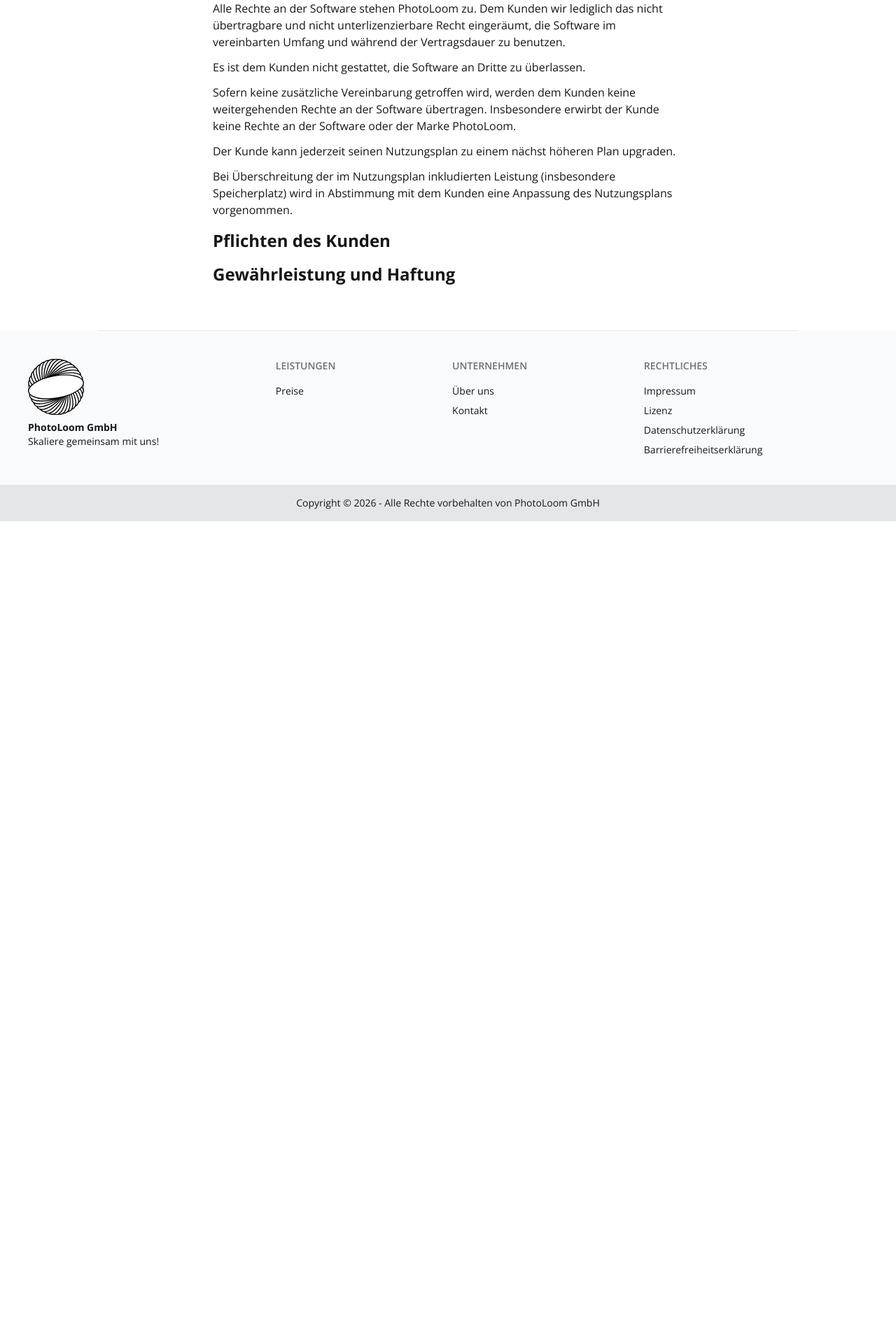
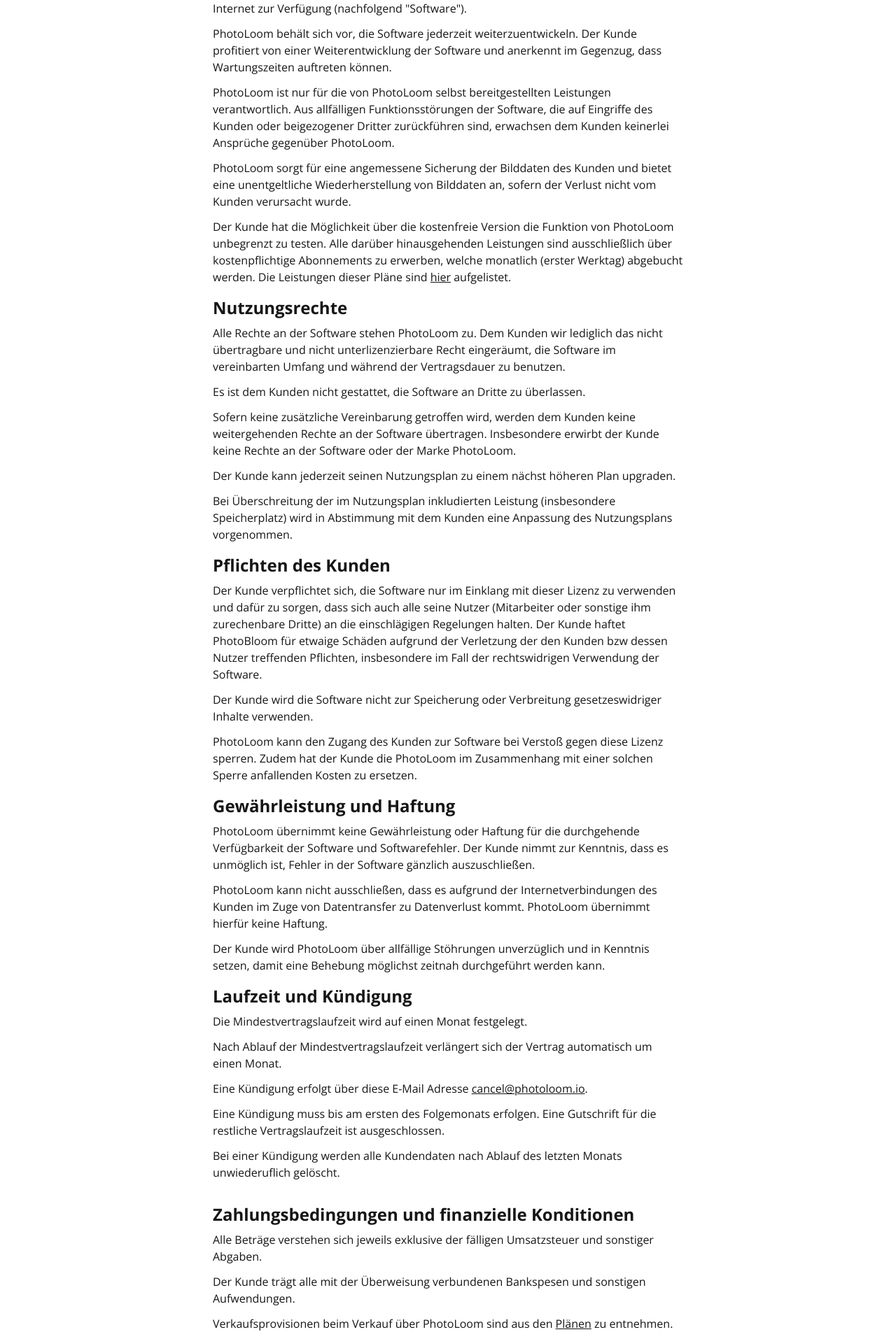
Before and after one commit to FlorianBreuker/dir-webshop, a SvelteKit app: page /license in a window 1280 px wide. Shown: the part 416-2320 px from the top of the page at 70% size. Before the commit the page ends 1161 px from the top, so only its background shows below. Built offline with nearby package versions, Linux system fonts and the light colour scheme.

Commit message:
finalized Lizenzbestimmungen

```diff
--- a/src/routes/(marketing)/+layout.svelte
+++ b/src/routes/(marketing)/+layout.svelte
@@ -61,7 +61,8 @@
 
   <footer class="footer sm:footer-horizontal footer-center bg-base-300 text-base-content p-4">
     <aside>
-      <p>Copyright © {new Date().getFullYear()} - Alle Rechte vorbehalten von PhotoLoom GmbH</p>
+      <p>Copyright © {new Date().getFullYear()} - Alle Rechte vorbehalten von PhotoLoom GmbH - Ein fiktives Projekt von
+        einem Studenten der TU Wien - Es werden keinerlei Leistungen angeboten</p>
     </aside>
   </footer>
 
--- a/src/routes/(marketing)/license/+page.svelte
+++ b/src/routes/(marketing)/license/+page.svelte
@@ -24,9 +24,30 @@
       Unternehmer im Sinne des § 1 Abs 2 KSchG.</p>
 
     <div class="w-full my-8">
+
+      <!--Leistungen von PhotoLoom-->
       <h2 class="text-2xl mt-4 font-bold mb-2">Leistungen von PhotoLoom</h2>
-      <p class="mb-3"></p>
+      <p class="mb-3">PhotoLoom stellt dem Kunden ein System zur Kunden-, Foto- und Verkaufsverwaltung als
+        Software-as-a-Service ("SaaS") in der jeweils aktuellen Version zur
+        Nutzung über das Internet zur Verfügung (nachfolgend "Software").</p>
+      <p class="mb-3">PhotoLoom behält sich vor, die Software jederzeit
+        weiterzuentwickeln. Der Kunde profitiert von einer Weiterentwicklung der Software und
+        anerkennt im Gegenzug, dass Wartungszeiten auftreten können.</p>
+      <p class="mb-3">PhotoLoom ist nur für die von PhotoLoom selbst bereitgestellten Leistungen verantwortlich. Aus
+        allfälligen Funktionsstörungen der Software, die auf Eingriffe des Kunden oder beigezogener Dritter zurückführen
+        sind, erwachsen dem Kunden keinerlei Ansprüche gegenüber PhotoLoom.</p>
+      <p class="mb-3">PhotoLoom sorgt für eine angemessene Sicherung der Bilddaten des Kunden und bietet eine
+        unentgeltliche Wiederherstellung von Bilddaten an, sofern der Verlust nicht vom Kunden verursacht wurde.</p>
+      <p class="mb-3">Der Kunde hat die Möglichkeit über die kostenfreie Version die Funktion von PhotoLoom unbegrenzt
+        zu testen. Alle darüber hinausgehenden Leistungen sind ausschließlich über kostenpflichtige Abonnements zu
+        erwerben, welche monatlich (erster Werktag) abgebucht werden. Die Leistungen dieser Pläne sind
+        <a class="link"
+           href="/pricing"
+           target="_blank">hier</a>
+        aufgelistet.
+      </p>
 
+      <!--Nutzungsrechte-->
       <h2 class="text-2xl mt-4 font-bold mb-2">Nutzungsrechte</h2>
       <p class="mb-3">Alle Rechte an der Software stehen PhotoLoom zu. Dem Kunden wir lediglich das nicht übertragbare
         und nicht
@@ -41,10 +62,53 @@
       <p class="mb-3">Bei Überschreitung der im Nutzungsplan inkludierten Leistung (insbesondere Speicherplatz) wird in
         Abstimmung mit dem Kunden eine Anpassung des Nutzungsplans vorgenommen.</p>
       <p class="mb-3"></p>
+
+      <!--Pflichten des Kunden-->
       <h2 class="text-2xl mt-4 font-bold mb-2">Pflichten des Kunden</h2>
+      <p class="mb-3">Der Kunde verpflichtet sich, die Software nur im Einklang mit dieser Lizenz zu verwenden und dafür
+        zu sorgen, dass sich auch alle seine Nutzer (Mitarbeiter oder
+        sonstige ihm zurechenbare Dritte) an die einschlägigen Regelungen halten. Der Kunde haftet PhotoBloom für
+        etwaige Schäden aufgrund der Verletzung der den Kunden bzw dessen Nutzer treffenden Pflichten, insbesondere im
+        Fall der rechtswidrigen Verwendung der Software.</p>
+      <p class="mb-3">Der Kunde wird die Software nicht zur Speicherung oder Verbreitung gesetzeswidriger Inhalte
+        verwenden.</p>
+      <p class="mb-3">PhotoLoom kann den Zugang des Kunden zur Software bei Verstoß gegen diese Lizenz sperren. Zudem
+        hat der Kunde die PhotoLoom im Zusammenhang mit einer solchen Sperre anfallenden Kosten zu ersetzen.</p>
 
+      <!--Gewährleistung und Haftung-->
       <h2 class="text-2xl mt-4 font-bold mb-2">Gewährleistung und Haftung</h2>
+      <p class="mb-3">PhotoLoom übernimmt keine Gewährleistung oder Haftung für die durchgehende Verfügbarkeit der
+        Software und Softwarefehler. Der Kunde nimmt zur Kenntnis, dass es unmöglich ist, Fehler in der Software
+        gänzlich auszuschließen.</p>
+      <p class="mb-3">PhotoLoom kann nicht ausschließen, dass es aufgrund der Internetverbindungen des Kunden im Zuge
+        von Datentransfer zu Datenverlust kommt. PhotoLoom übernimmt hierfür keine Haftung.</p>
+      <p class="mb-3">Der Kunde wird PhotoLoom über allfällige Stöhrungen unverzüglich und in Kenntnis setzen, damit
+        eine Behebung möglichst zeitnah durchgeführt werden kann.</p>
 
+      <!--Laufzeit und Kündigung-->
+      <h2 class="text-2xl mt-4 font-bold mb-2">Laufzeit und Kündigung</h2>
+      <p class="mb-3">Die Mindestvertragslaufzeit wird auf einen Monat festgelegt.</p>
+      <p class="mb-3">Nach Ablauf der Mindestvertragslaufzeit verlängert sich der Vertrag automatisch um einen
+        Monat.</p>
+      <p class="mb-3">Eine Kündigung erfolgt über diese E-Mail Adresse
+        <a class="link"
+           href="mailto:cancel@photoloom.io"
+           target="_blank">cancel@photoloom.io</a>.
+      </p>
+      <p class="mb-3">Eine Kündigung muss bis am ersten des Folgemonats erfolgen. Eine Gutschrift für die restliche
+        Vertragslaufzeit ist ausgeschlossen.</p>
+      <p class="mb-3">Bei einer Kündigung werden alle Kundendaten nach Ablauf des letzten Monats unwiederuflich
+        gelöscht.</p>
     </div>
+
+    <!--Zahlungsbedingungen-->
+    <h2 class="text-2xl mt-4 font-bold mb-2">Zahlungsbedingungen und finanzielle Konditionen</h2>
+    <p class="mb-3">Alle Beträge verstehen sich jeweils exklusive der fälligen Umsatzsteuer und sonstiger Abgaben.</p>
+    <p class="mb-3">Der Kunde trägt alle mit der Überweisung verbundenen Bankspesen und sonstigen Aufwendungen.</p>
+    <p class="mb-3">Verkaufsprovisionen beim Verkauf über PhotoLoom sind aus den
+      <a class="link"
+         href="/pricing"
+         target="_blank">Plänen</a>
+      zu entnehmen.</p>
   </div>
 </div>
```
